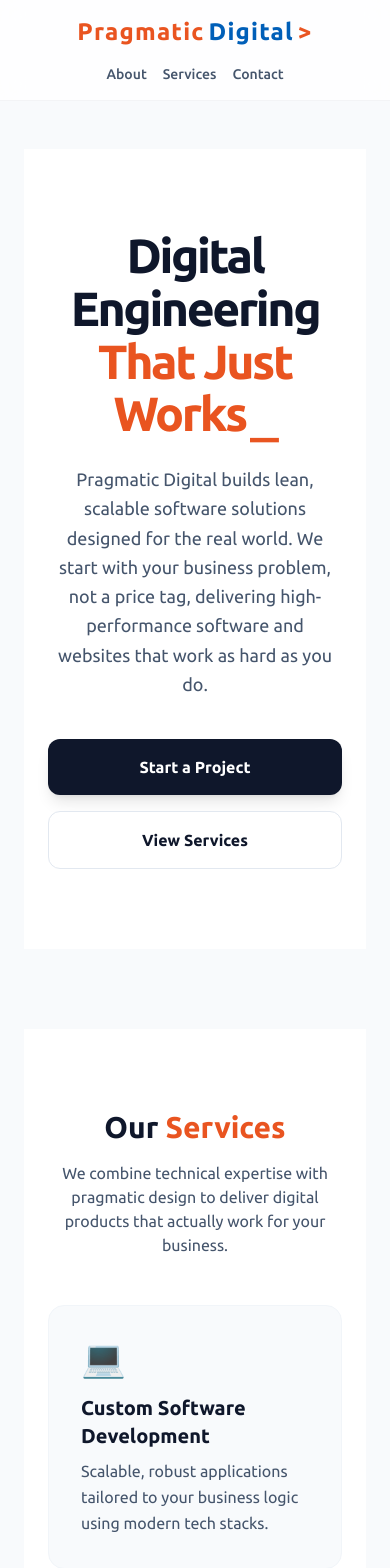
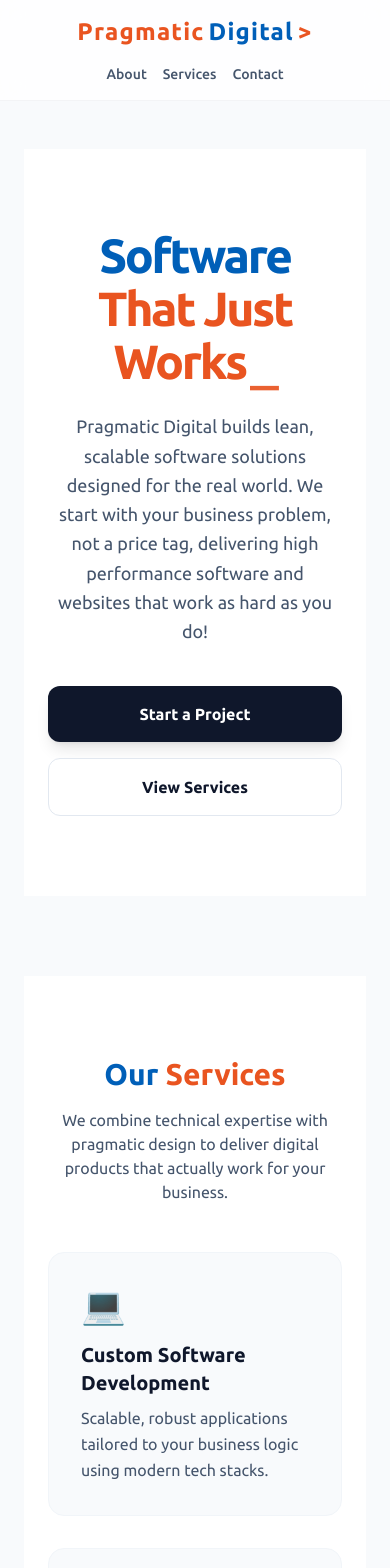
Before and after one commit to pragmaticdigital-au/pragmaticdigital-au.github.io, a Next.js app: page / in a window 390 px wide. Shown: the top 1568 px of the page. Built offline with nearby package versions, Linux system fonts and the light colour scheme.

Commit message:
Styling and content changes

```diff
--- a/src/components/Contact.tsx
+++ b/src/components/Contact.tsx
@@ -20,7 +20,7 @@ export default function Contact() {
           </h2>
 
           <p className="text-lg text-slate-600 mb-10 leading-relaxed">
-            Whether you have a fully-scoped project or just a rough idea on a
+            Whether you have a fully scoped project or just a rough idea on a
             napkin, we're ready to engineer a solution that works.
           </p>
 
--- a/src/components/Hero.tsx
+++ b/src/components/Hero.tsx
@@ -3,11 +3,13 @@ export default function Hero() {
     <section id="hero" className="py-20 lg:py-32 px-6 bg-white">
       <div className="container mx-auto max-w-5xl text-center md:text-left">
         {/* Main Headline */}
-        <h1 className="text-5xl md:text-7xl font-black text-slate-900 leading-[1.1] tracking-tighter mb-6">
-          Digital Engineering <br />
+        <h1 className="text-5xl md:text-7xl font-black text-tech-blue leading-[1.1] tracking-tighter mb-6">
+          Software <br />
           <span className="text-ubuntu-orange">
             That Just Works
-            <span className="font-mono animate-pulse ml-1">_</span>
+            <span className="font-mono animate-pulse ml-1 [animation-duration:600ms]">
+              _
+            </span>
           </span>
         </h1>
 
@@ -15,8 +17,8 @@ export default function Hero() {
         <p className="text-lg md:text-xl text-slate-600 leading-relaxed max-w-2xl mb-10">
           Pragmatic Digital builds lean, scalable software solutions designed
           for the real world. We start with your business problem, not a price
-          tag, delivering high-performance software and websites that work as
-          hard as you do.
+          tag, delivering high performance software and websites that work as
+          hard as you do!
         </p>
 
         {/* Call to Action Buttons */}
@@ -29,7 +31,7 @@ export default function Hero() {
           </a>
           <a
             href="#services"
-            className="px-8 py-4 bg-white text-slate-900 font-bold rounded-xl border border-slate-200 hover:bg-slate-50 transition-all"
+            className="px-8 py-4 bg-white text-slate-900 font-bold rounded-xl border hover:bg-ubuntu-orange border-slate-200 hover:bg-slate-50 transition-all"
           >
             View Services
           </a>
--- a/src/components/Services.tsx
+++ b/src/components/Services.tsx
@@ -20,7 +20,7 @@ export default function Services() {
       <div className="container mx-auto px-6">
         {/* Section Header */}
         <div className="mb-12 text-center md:text-left">
-          <h2 className="text-3xl md:text-4xl font-black text-slate-900 mb-4">
+          <h2 className="text-3xl md:text-4xl font-black text-tech-blue mb-4">
             Our <span className="text-ubuntu-orange">Services</span>
           </h2>
           <p className="text-slate-600 max-w-2xl">
```
